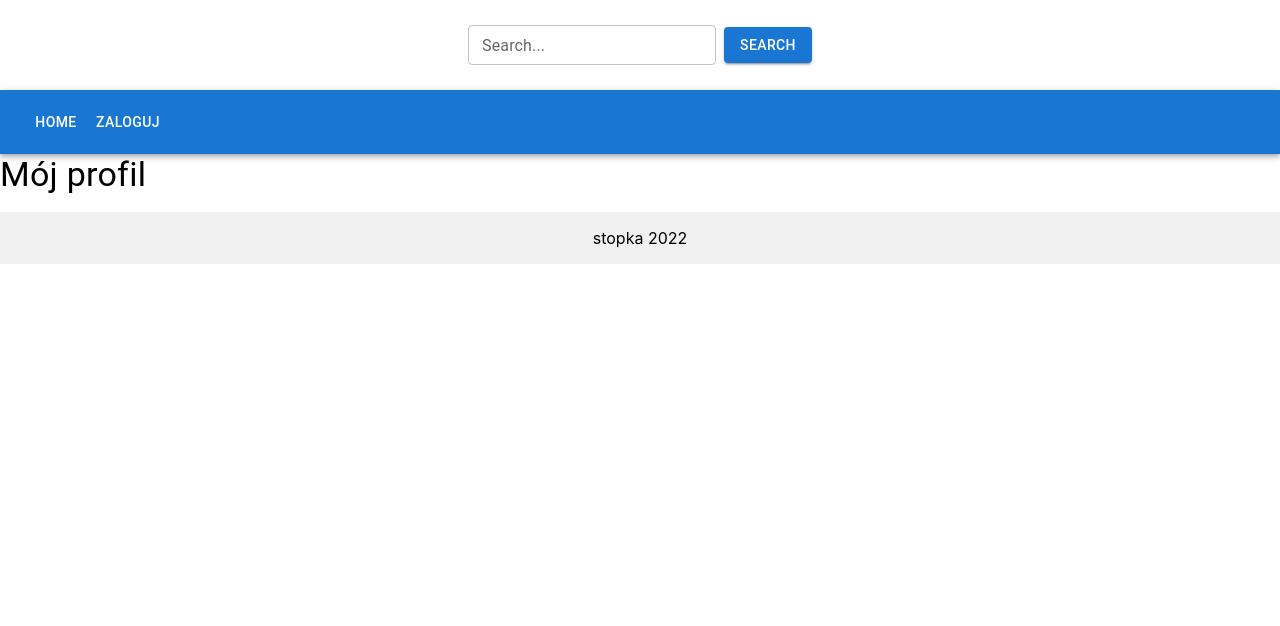
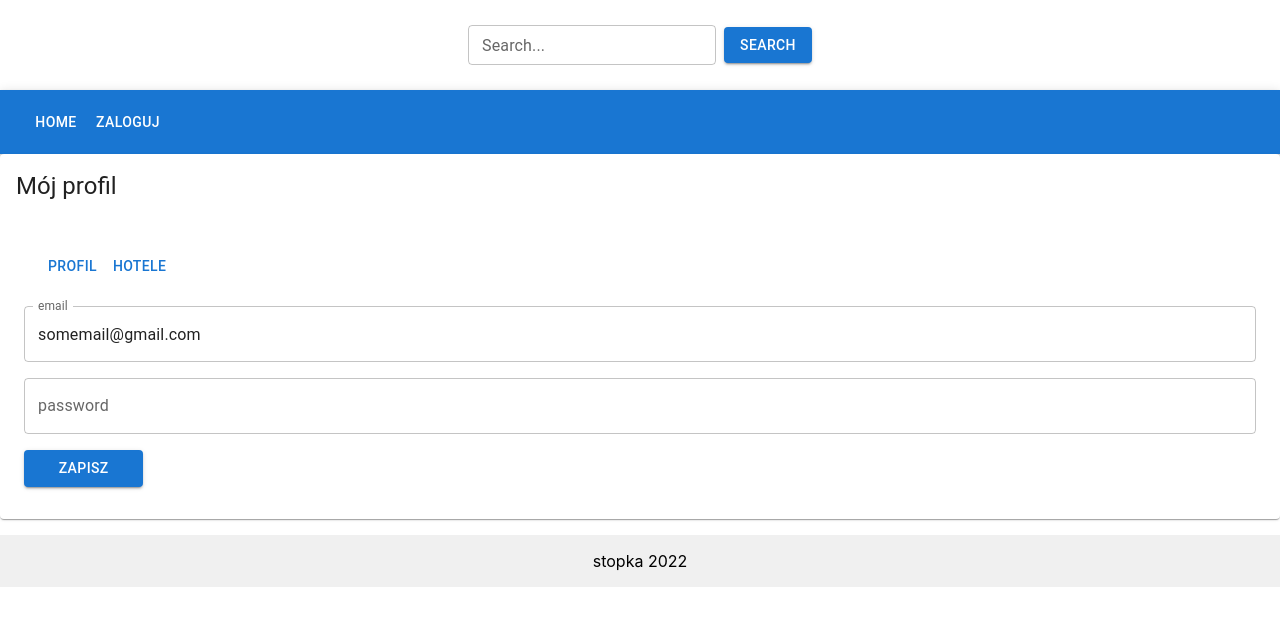
Before and after one commit to zyzgz/Booking-app, a React (Create React App) app: page /profil in a window 1280 px wide. Shown: the top 626 px of the page. Built offline with nearby package versions, Linux system fonts and the light colour scheme.

Commit message:
feat: ProfileDetails & MyHotels page

```diff
--- a/src/App.jsx
+++ b/src/App.jsx
@@ -12,6 +12,8 @@ import { Home } from "./pages/Home/Home";
 import { Hotel } from "./pages/Hotel/Hotel";
 import { Search } from "./pages/Search/Search";
 import { Profile } from "./pages/Profile/Profile";
+import { ProfileDetails } from "./pages/Profile/ProfileDetails/ProfileDetails";
+import { MyHotels } from "./pages/Profile/MyHotels/MyHotels";
 
 function App() {
   const [state, dispatch] = useReducer(reducer, initialState);
@@ -23,14 +25,15 @@ function App() {
   );
 
   const content = (
-    <>
-      <Routes>
-        <Route exact={true} path="/" element={<Home />} />
-        <Route path="/hotele/:id" element={<Hotel />} />
-        <Route path="/wyszukaj/:term" element={<Search />} />
-        <Route path="/profil" element={<Profile />} />
-      </Routes>
-    </>
+    <Routes>
+      <Route path="/" element={<Home />} />
+      <Route path="/hotele/:id" element={<Hotel />} />
+      <Route path="/wyszukaj/:term" element={<Search />} />
+      <Route path="profil" element={<Profile />}>
+        <Route path="" element={<ProfileDetails />} />
+        <Route path="hotele" element={<MyHotels />} />
+      </Route>
+    </Routes>
   );
 
   return (
--- a/src/components/Menu/Menu.jsx
+++ b/src/components/Menu/Menu.jsx
@@ -1,4 +1,4 @@
-import { Link, NavLink } from "react-router-dom";
+import { NavLink } from "react-router-dom";
 import { AppBar, Box, Toolbar, Button } from "@mui/material";
 import useAuth from "../../hooks/useAuth";
 
--- /dev/null
+++ b/src/pages/Profile/MyHotels/MyHotels.jsx
@@ -0,0 +1,12 @@
+import { Box, Button, Typography } from "@mui/material";
+
+export function MyHotels(props) {
+  return (
+    <Box>
+      <Typography>Nie masz jeszcze żadnego hotelu.</Typography>
+      <Button variant="contained" sx={{ m: 1, width: "25ch" }}>
+        Dodaj hotel
+      </Button>
+    </Box>
+  );
+}
--- a/src/pages/Profile/Profile.jsx
+++ b/src/pages/Profile/Profile.jsx
@@ -1,9 +1,32 @@
-import { Box, Typography } from "@mui/material";
+import { Link, Outlet } from "react-router-dom";
+import {
+  Button,
+  Card,
+  CardContent,
+  CardHeader,
+  Toolbar,
+  Typography,
+} from "@mui/material";
+import { Box } from "@mui/system";
 
 export function Profile(props) {
   return (
-    <Box>
-      <Typography variant="h4">Mój profil</Typography>
-    </Box>
+    <Card>
+      <CardHeader title="Mój profil" />
+      <CardContent>
+        <Toolbar>
+          <Button component={Link} to="">
+            Profil
+          </Button>
+          <Button component={Link} to="hotele">
+            Hotele
+          </Button>
+        </Toolbar>
+
+        <Box>
+          <Outlet />
+        </Box>
+      </CardContent>
+    </Card>
   );
 }
--- /dev/null
+++ b/src/pages/Profile/ProfileDetails/ProfileDetails.jsx
@@ -0,0 +1,21 @@
+import { Box, Button, TextField } from "@mui/material";
+
+export function ProfileDetails(props) {
+  return (
+    <Box
+      component="form"
+      sx={{
+        display: "flex",
+        flexDirection: "column",
+        "& .MuiTextField-root": { m: 1 },
+      }}
+      autoComplete="off"
+    >
+      <TextField type="email" label="email" value="somemail@gmail.com" />
+      <TextField type="password" label="password" />
+      <Button variant="contained" sx={{ m: 1, width: "15ch" }}>
+        Zapisz
+      </Button>
+    </Box>
+  );
+}
```
